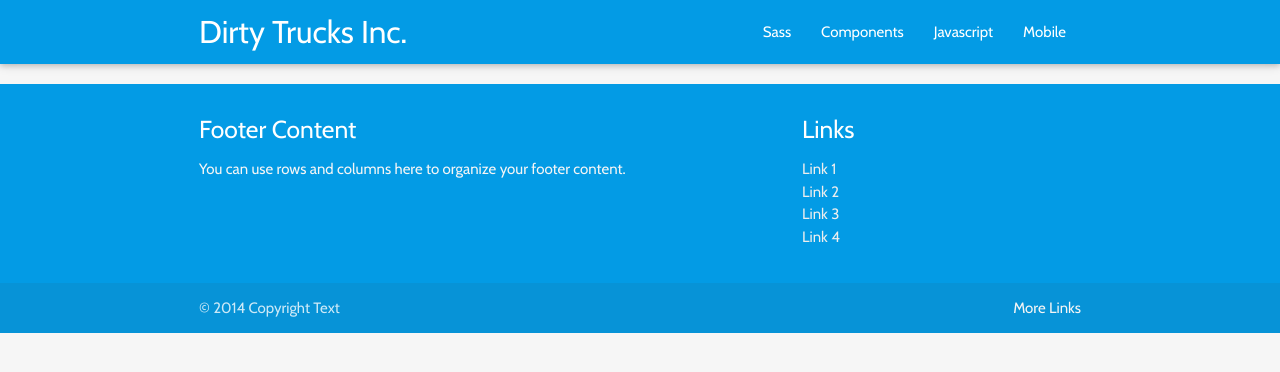
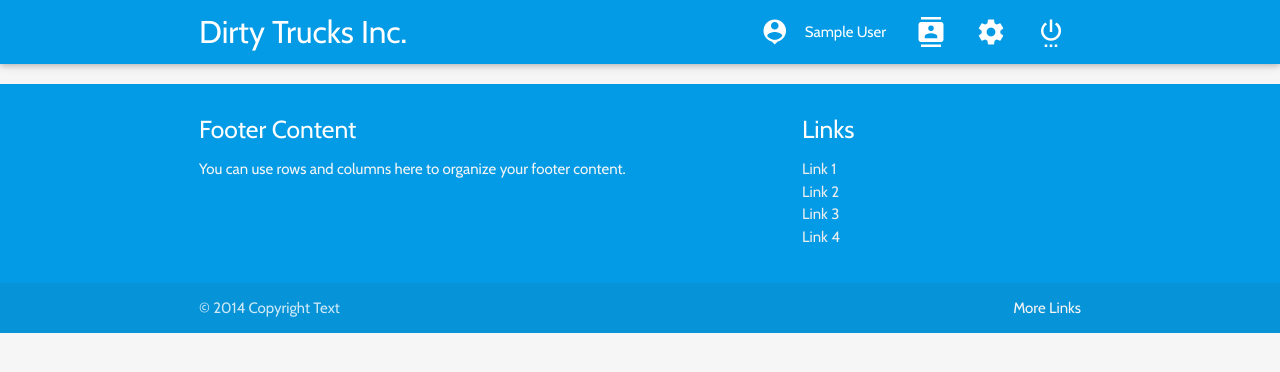
Before and after one commit to PabloValor/web2, a PHP site: template source/views/shared/_header.php in a window 1280 px wide. Shown: the top 372 px of the page. Run offline with PHP 8.4, Linux system fonts and the light colour scheme; the template is opened without the code that fills it, so the values that code supplies are empty; the visitor is signed in with stand-in values (Sample User, id 1).

Commit message:
Se agregan mejoras en el header

```diff
--- a/assets/scripts/main.js
+++ b/assets/scripts/main.js
@@ -11,6 +11,9 @@ $(document).on('ready', function() {
 
     // Se inicializa combo
     $('select').material_select();
+
+    // Se inicializa tooltip
+     $('.tooltipped').tooltip({delay: 50});
 
      // ABM
     $botonAbm.on('click', function(e) {
--- a/login.php
+++ b/login.php
@@ -26,7 +26,7 @@
             </div>
             <div class="row">
                 <div class="input-field col s12 center-align">
-                    <input type="submit" class="light-blue lighten-2 btn-large" value="enviar">
+                    <input type="submit" class="light-blue darken-1 btn-large" value="enviar">
                 </div>
             </div>
         </form>
--- a/source/database/DBManager.php
+++ b/source/database/DBManager.php
@@ -33,7 +33,7 @@ class DBManager {
 
 	public function validarEmpleadoLogin($usuario, $password) {
 
-		try {validarEmpleadoLogin
+		try {
 			$query = 'select * from empleado where usuario = :usuario AND password = :password';
 			$stmt = $this->dbo->prepare($query);
 			$stmt->bindParam(':usuario', $usuario);
--- a/source/views/shared/_header.php
+++ b/source/views/shared/_header.php
@@ -5,16 +5,49 @@
 				<a href="index.php" class="brand-logo">Dirty Trucks Inc.</a>
 				<a href="#" data-activates="mobile-demo" class="button-collapse"><i class="material-icons">menu</i></a>
 				<ul class="right hide-on-med-and-down">
-					<li><a href="sass.html">Sass</a></li>
-					<li><a href="badges.html">Components</a></li>
-					<li><a href="collapsible.html">Javascript</a></li>
-					<li><a href="mobile.html">Mobile</a></li>
+					<li>
+						<i class="material-icons">person_pin</i>
+					</li>
+					<li>
+						<a href="#!">
+							<strong>
+								<?php echo $_SESSION['nombre']; ?>
+							</strong>
+						</a>
+					</li>
+					<li>
+						<a href="#!" class="tooltipped" data-position="bottom" data-delay="50" data-tooltip="Mi perfil">
+							<i class="material-icons">contacts</i>
+						</a>
+					</li>
+					<li>
+						<a href="#!" class="tooltipped" data-position="bottom" data-delay="50" data-tooltip="Configuración">
+							<i class="material-icons" >settings</i>
+						</a>
+					</li>
+					<li>
+						<a href="#!" class="tooltipped" data-position="bottom" data-delay="50" data-tooltip="Salir">
+							<i class="material-icons">settings_power</i>
+						</a>
+					</li>
 				</ul>
 				<ul class="side-nav" id="mobile-demo">
-					<li><a href="sass.html">Sass</a></li>
-					<li><a href="badges.html">Components</a></li>
-					<li><a href="collapsible.html">Javascript</a></li>
-					<li><a href="mobile.html">Mobile</a></li>
+					<li>
+						<a href="#!">
+							<strong>
+								<?php echo $_SESSION['nombre']; ?>
+							</strong>
+						</a>
+					</li>
+					<li>
+						<a href="#!">Mi Perfil</a>
+					</li>
+					<li>
+						<a href="#!">Configuración</a>
+					</li>
+					<li>
+						<a href="#!">Salir</a>
+					</li>
 				</ul>
 			</div>
 		</div>
```
Also changed, not shown: source/validarLogin.php (+11 -1 lines).
